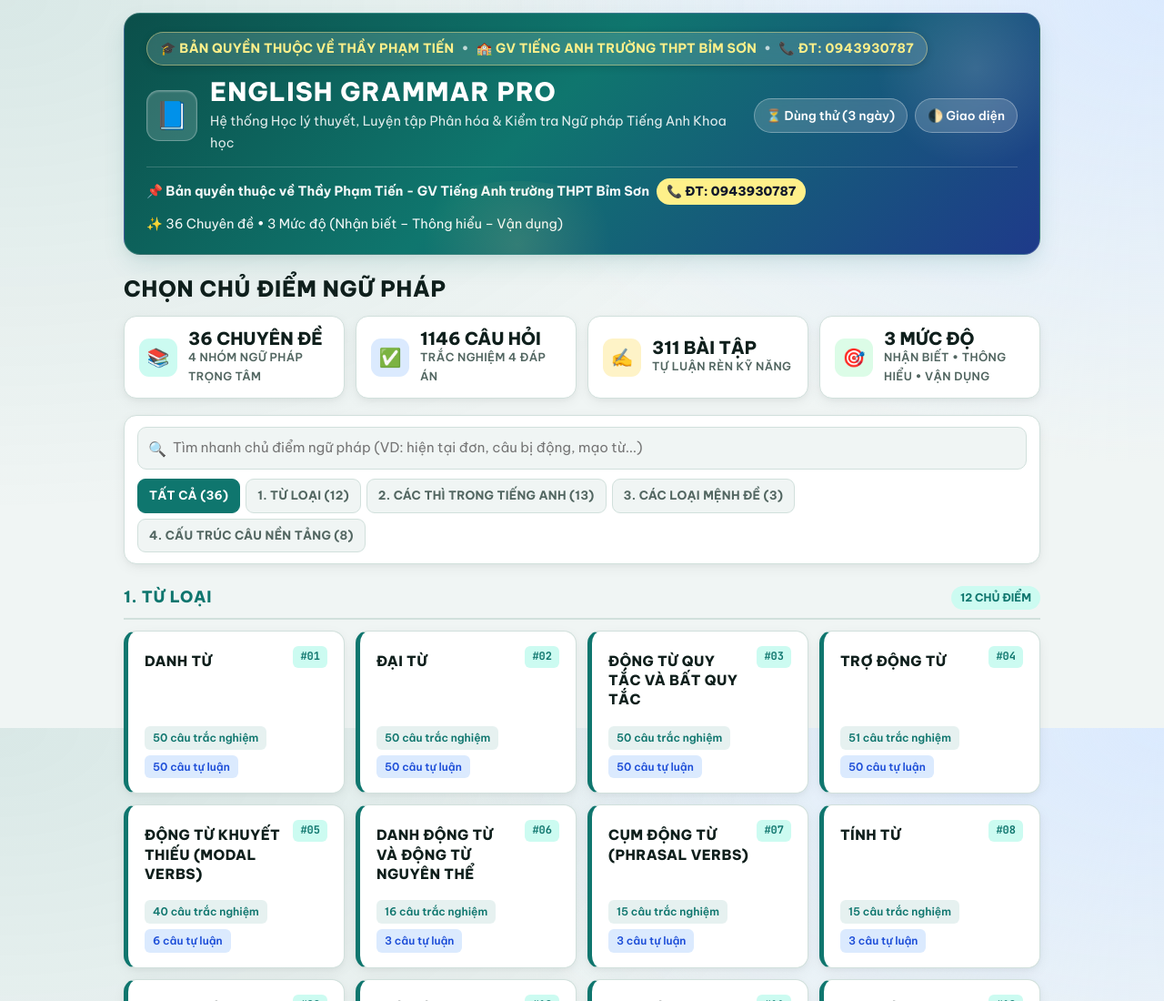
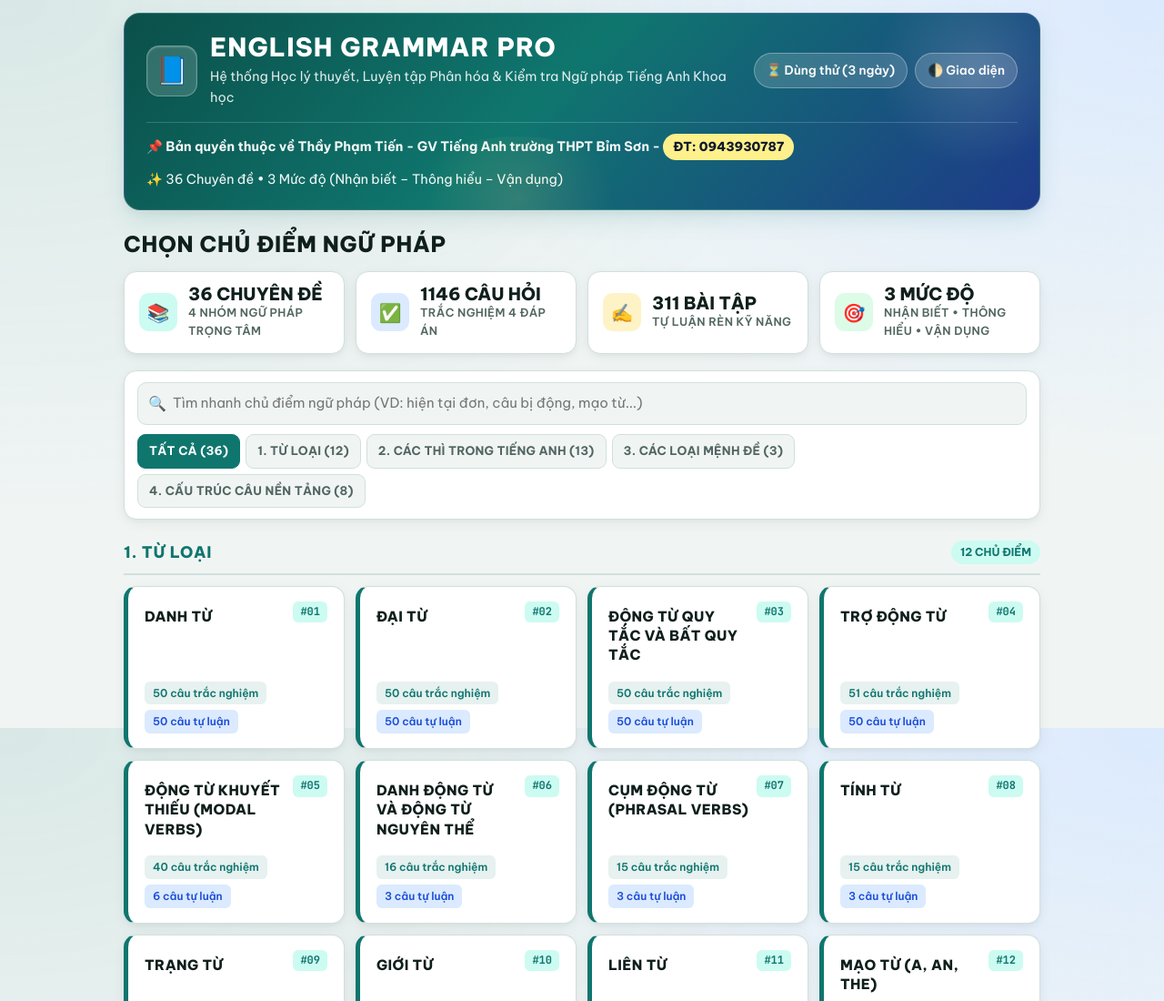
Before and after one commit to thaytienthptbimson/GrammarForAll, a plain HTML site: page index.html in a window 1280 px wide. Shown: the top 1100 px of the page at 91% size. Drawn offline with Linux system fonts and the light colour scheme.

Commit message:
Add files via upload

```diff
--- a/index.html
+++ b/index.html
@@ -738,13 +738,6 @@ small { color: var(--mu); }
 </style></head><body>
 <div class="w">
   <header class="top-banner">
-    <div class="copyright-ribbon">
-      <span>🎓 BẢN QUYỀN THUỘC VỀ THẦY PHẠM TIẾN</span>
-      <span class="dot">•</span>
-      <span>🏫 GV TIẾNG ANH TRƯỜNG THPT BỈM SƠN</span>
-      <span class="dot">•</span>
-      <span>📞 ĐT: 0943930787</span>
-    </div>
     <div class="banner-main">
       <div class="brand-wrap">
         <div class="brand-icon" aria-hidden="true">📘</div>
@@ -760,8 +753,7 @@ small { color: var(--mu); }
     </div>
     <div class="banner-footer">
       <div class="teacher-info">
-        <span>📌 Bản quyền thuộc về Thầy Phạm Tiến - GV Tiếng Anh trường THPT Bỉm Sơn</span>
-        <a href="tel:0943930787" class="phone-pill">📞 ĐT: 0943930787</a>
+        <span>📌 Bản quyền thuộc về Thầy Phạm Tiến - GV Tiếng Anh trường THPT Bỉm Sơn - <a href="tel:0943930787" class="phone-pill">ĐT: 0943930787</a></span>
       </div>
       <div>✨ 36 Chuyên đề • 3 Mức độ (Nhận biết – Thông hiểu – Vận dụng)</div>
     </div>
```
